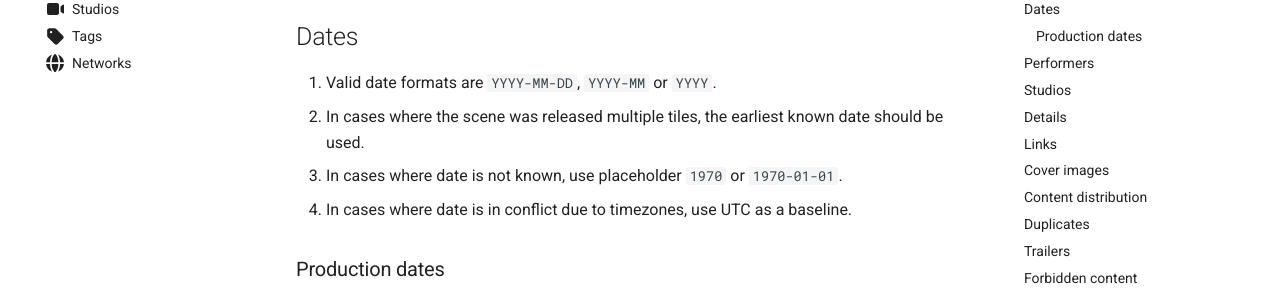
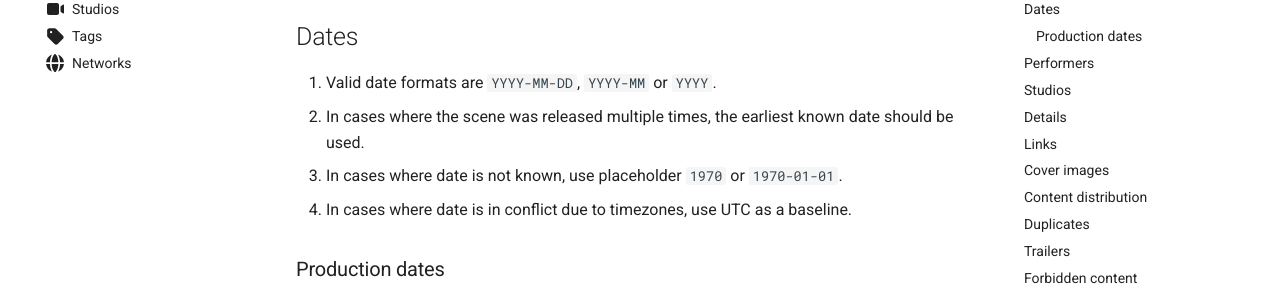
Before and after one commit to FansDB/docs, an MkDocs documentation site: the page built from docs/scenes.md, in a window 1280 px wide and 900 px high, scrolled down 932 px. Shown: the part 153-453 px from the top of the window. Built offline with MkDocs 1.6.1 and Material for MkDocs 9.7.7, drawn with Linux system fonts in a browser that asks for light colours; comment, search, counter and statistics services are not loaded.

Commit message:
Fix typo

```diff
--- a/docs/scenes.md
+++ b/docs/scenes.md
@@ -42,7 +42,7 @@ Limitations:
 ## Dates
 
 1. Valid date formats are `YYYY-MM-DD`, `YYYY-MM` or `YYYY`.
-1. In cases where the scene was released multiple tiles, the earliest known date should be used.
+1. In cases where the scene was released multiple times, the earliest known date should be used.
 1. In cases where date is not known, use placeholder `1970` or `1970-01-01`.
 1. In cases where date is in conflict due to timezones, use UTC as a baseline.
 
```
